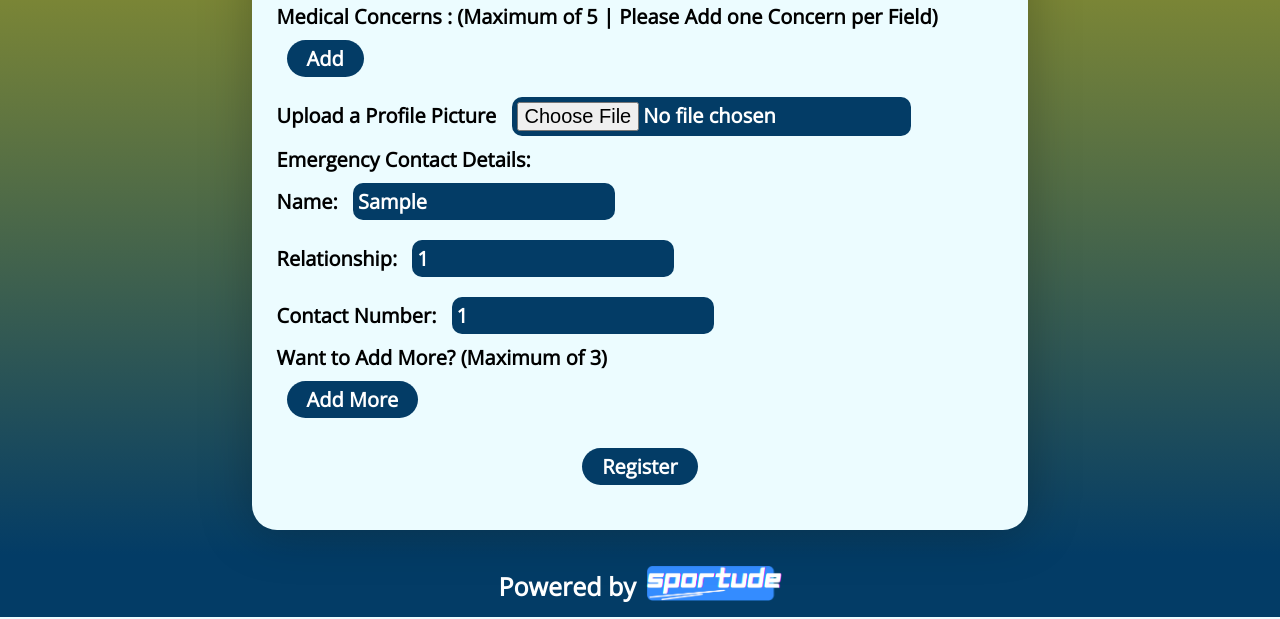
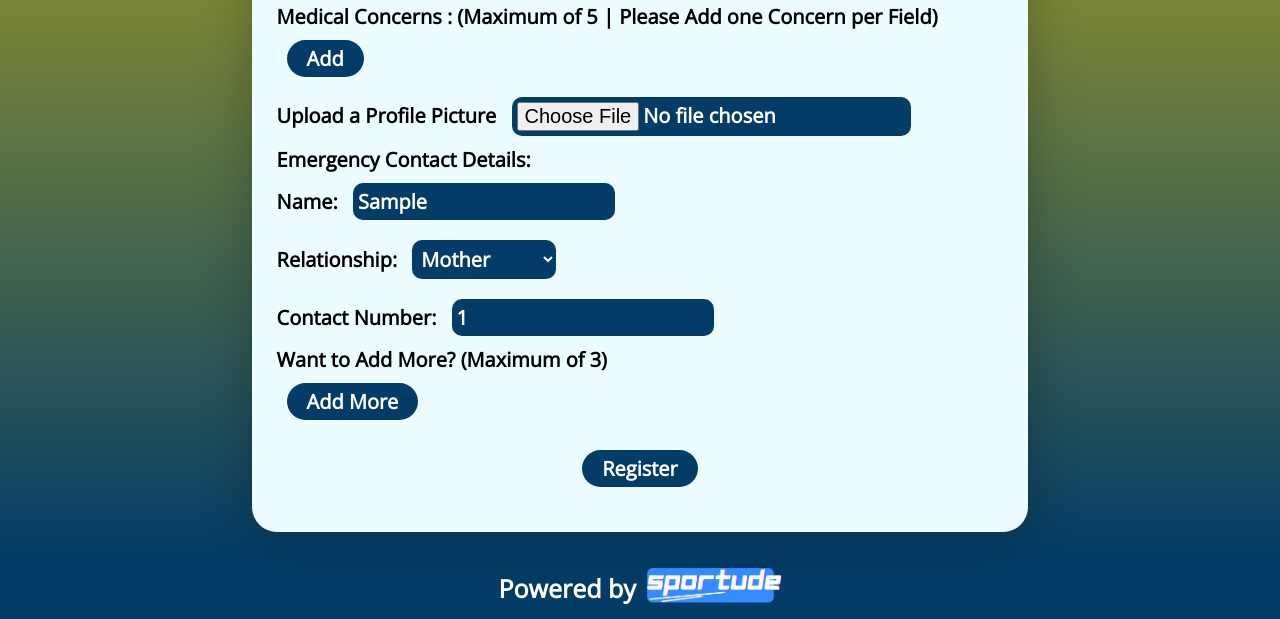
Before and after one commit to Ramith-D-Rodrigo/SCS2202_Project_CS35, a PHP site: page /public/user/user_register.php in a window 1280 px wide. Shown: the part 695-1314 px from the top of the page. Run offline with PHP 8.4, Linux system fonts and the light colour scheme; the visitor is signed in with stand-in values (Sample User, id 1).

Commit message:
fixed issues with user registration and add schedules

```diff
--- a/controller/general/reservation_schedule_controller.php
+++ b/controller/general/reservation_schedule_controller.php
@@ -24,7 +24,7 @@
 
         while($scheduleResult = $tempSchedule -> fetch_object()){   //create the array for current schedule reservations
             $reservationDetails = [];   //to store current court's each reservation's details
-            if($scheduleResult -> date > date("Y-m-d")){    //no need to check for previous reservations
+            if($scheduleResult -> date < date("Y-m-d")){    //no need to check for previous reservations
                 continue;
             }
             $reservationDetails['date'] = $scheduleResult -> date;
--- a/controller/user/make_reservation_controller.php
+++ b/controller/user/make_reservation_controller.php
@@ -32,6 +32,7 @@
     else{
         $_SESSION['reservationFail'] = "Reservation has not been made";
     }
+    header("Location: /controller/general/reservation_schedule_controller.php");
     header("Location: /public/general/reservation_schedule.php");
     unset($reservingUser);
     $connection -> close();
--- a/index.php
+++ b/index.php
@@ -1,5 +1,11 @@
 <?php
     session_start();
+    foreach($_SESSION as $key => $value){
+        if($key === 'userrole' || $key === 'userid'){   //unset other variables like register prefillings
+            continue;
+        }
+        unset($_SESSION[$key]);
+    }
 ?>
 
 <!DOCTYPE html>
--- a/js/user/user_register_form_handle.js
+++ b/js/user/user_register_form_handle.js
@@ -116,11 +116,24 @@
     inputName.setAttribute('name', 'name' + currID);
     inputName.setAttribute('required', '');
 
-    const inputRelationship = document.createElement("input");
-    inputRelationship.setAttribute('type', 'text');
+    const inputRelationship = document.createElement("select");
     inputRelationship.setAttribute('name', 'relationship' + currID);
     inputRelationship.setAttribute('required', '');
-    inputRelationship.setAttribute('pattern', '[a-zA-Z]{3,15}');
+
+    const relationshipOptions = ["Mother", "Father", "Sibling 1", "Sibling 2", "Friend 1", "Friend 2", "Partner"];
+
+    const initialOption = document.createElement("option");
+    initialOption.setAttribute('value','');
+    initialOption.innerHTML = "Choose One";
+    inputRelationship.appendChild(initialOption);
+
+
+    for(i = 0; i < 7; i++){
+        const optionField = document.createElement("option");
+        optionField.setAttribute('value',relationshipOptions[i]);
+        optionField.innerHTML = relationshipOptions[i];
+        inputRelationship.appendChild(optionField); //append the child option
+    }
 
     const inputContactNum = document.createElement("input");
     inputContactNum.setAttribute('type', 'text');
@@ -201,3 +214,16 @@
 
 const minDate = new Date(minYear).toISOString().split("T")[0];
 bday.min = minDate;
+
+//message focues
+
+const errMsg = document.getElementById("errmsg");
+console.log(errMsg.innerHTML.length);
+if(errMsg.innerHTML.length !== 0){
+    window.location.hash = '#errmsg';
+}
+
+const successMsg = document.getElementById('successmsg');
+if(successMsg.innerHTML.length !== 0){
+    window.location.hash ="#successmsg";
+}
--- a/js/user/user_register_validation.js
+++ b/js/user/user_register_validation.js
@@ -21,18 +21,20 @@
         return false;
     }
     else{   //Form is valid from HTML perspective
-
         //image size
         const uploadedPic = document.getElementById("user_profile_pic");
+        if(uploadedPic.value !== ""){   //has uploaded a file
+            if(verbose){
+                console.log("Uploaded File Size : " + uploadedPic.files[0].size);
+            }
 
-        if(verbose){
-            console.log("Uploaded File Size : " + uploadedPic.files[0].size);
+            if(pictureSize(uploadedPic.files[0].size) === false){   //image too big
+                errMsg.innerHTML = errMsg.innerHTML + "Uploaded Image is Too Big";
+                return false;
+            }
         }
 
-        if(pictureSize(uploadedPic.files[0].size) === false){   //image too big
-            errMsg.innerHTML = errMsg.innerHTML + "Uploaded Image is Too Big";
-            return false;
-        }
+
         //uploaded size is okay
 /*         else{
             errMsg.innerHTML = errMsg.innerHTML + "Uploaded Image is okay";
@@ -54,7 +56,7 @@
 
         //1st one (Compulsary)
         contactNum[0] = emergencyDetailsChildren[5].value;
-        relationship[0] = emergencyDetailsChildren[3].value;
+        relationship[0] = emergencyDetailsChildren[3].value.toLowerCase();
         names[0] = emergencyDetailsChildren[1].value.toLowerCase();
 
         if(emergencyDetailsChildren.length == 10){    //has 2 emergency contact details
@@ -93,11 +95,11 @@
             if(verbose){
                 console.log("Duplicate Contact Details");
             }
-            errMsg.innerHTML = errMsg.innerHTML + "Duplicate Contact Details<br>";
+            errMsg.innerHTML = errMsg.innerHTML + "Duplicate Contact Number Details<br>";
             flag = false;
         }
         else{
-            errMsg.innerHTML.replace("Duplicate Contact Details<br>", '');  //Remove Contact Details Error Message
+            errMsg.innerHTML.replace("Duplicate Contact Number Details<br>", '');  //Remove Contact Details Error Message
         }
 
         if(new Set(relationship).size !== relationship.length){ //check for duplicate relationships
@@ -111,7 +113,7 @@
             errMsg.innerHTML.replace("Duplicate Relationship Details<br>", '');  //Remove relationship Error Message
         }
 
-        if(new Set(names).size !== names.length){ //check for duplicate relationships
+        if(new Set(names).size !== names.length){ //check for duplicate names
             if(verbose){
                 console.log("Duplicate Emergency Contact Detail Names");
             }
@@ -150,7 +152,6 @@
         else{
             errMsg.innerHTML.replace("Duplicate Medical Concern Details<br>", '');  //Remove Contact Details Error Message
         }
-
         if(flag === false){ //Has invalid inputs
             return false;
         }
@@ -158,5 +159,6 @@
             return true;
         }
     }
+    return false;
 
 }
--- a/public/user/user_register.php
+++ b/public/user/user_register.php
@@ -135,14 +135,52 @@
                     <div id="emergencyDetails">
                         Emergency Contact Details: <br>
                         Name: <input type="text" name="name1" required value=<?php if(isset($_SESSION['name1'])) echo htmlspecialchars($_SESSION['name1'], ENT_QUOTES) ?>> <br>
-                        Relationship: <input type="text" name="relationship1" required pattern="[a-zA-Z]{3,15}" value=<?php if(isset($_SESSION['relationship1'])) echo htmlspecialchars($_SESSION['relationship1'], ENT_QUOTES) ?>> <br>
+                        Relationship:
+                        <select required name="relationship1">
+                            <option value="">Choose One</option>
+                            <option value="Mother" <?php if(isset($_SESSION['relationship1'])){
+                                    if($_SESSION['relationship1'] === "Mother"){
+                                        echo 'selected';
+                                    }
+                                }?>>Mother</option>
+                            <option value="Father" <?php if(isset($_SESSION['relationship1'])){
+                                    if($_SESSION['relationship1'] === "Father"){
+                                        echo 'selected';
+                                    }
+                                }?>>Father</option>
+                            <option value="Sibling 1" <?php if(isset($_SESSION['relationship1'])){
+                                    if($_SESSION['relationship1'] === "Sibling 1"){
+                                        echo 'selected';
+                                    }
+                                }?>>Sibling 1</option>
+                            <option value="Sibling 2" <?php if(isset($_SESSION['relationship1'])){
+                                    if($_SESSION['relationship1'] === "Sibling 2"){
+                                        echo 'selected';
+                                    }
+                                }?>>Sibling 2</option>
+                            <option value="Friend 1" <?php if(isset($_SESSION['relationship1'])){
+                                    if($_SESSION['relationship1'] === "Friend 1"){
+                                        echo 'selected';
+                                    }
+                                }?>>Friend 1</option>
+                            <option value="Friend 2" <?php if(isset($_SESSION['relationship1'])){
+                                    if($_SESSION['relationship1'] === "Friend 2"){
+                                        echo 'selected';
+                                    }
+                                }?>>Friend 2</option>
+                            <option value="Partner" <?php if(isset($_SESSION['relationship1'])){
+                                    if($_SESSION['relationship1'] === "Partner"){
+                                        echo 'selected';
+                                    }
+                                }?>>Partner</option>
+                        </select>
+                        <br>
                         Contact Number: <input type="text" min="0" name="emgcontactNum1" required pattern="[0-9]{10,11}" value=<?php if(isset($_SESSION['emgcontactNum1'])) echo htmlspecialchars($_SESSION['emgcontactNum1'], ENT_QUOTES) ?>> <br>
                         Want to Add More? (Maximum of 3)
                         <br>
                         <button id="emergencyDetailsbtn">Add More</button>
                     </div>
-                    <div id="errmsg" class="err-msg">
-                        <?php
+                    <div id="errmsg" class="err-msg"><?php
                             if(isset($_SESSION['emailError'])){
                                 echo $_SESSION['emailError'];
                                 echo '<br>';
@@ -158,9 +196,11 @@
                                 echo '<br>';
                                 unset($_SESSION['RegUnsuccessMsg']);
                             }
-                        ?>
-                    </div>
-                    <div class="success-msg">
+                            else{
+                                echo '';
+                            }
+                        ?></div>
+                    <div id="successmsg" class="success-msg">
                         <?php
                             if(isset($_SESSION['RegsuccessMsg'])){
                                 echo $_SESSION['RegsuccessMsg'];
--- a/styles/general/styles.css
+++ b/styles/general/styles.css
@@ -115,6 +115,15 @@
     transform: scale(1.05);
 }
 
+select{
+    background-color: #033C66;
+    border-radius: 10px;
+    color: white;
+    border: 0;
+    padding: 5px;
+    margin: 10px;
+}
+
 input{
     background-color: #033C66;
     border-radius: 10px;
```
Also changed, not shown: public/general/reservation_schedule.php (+6 -1 lines).
